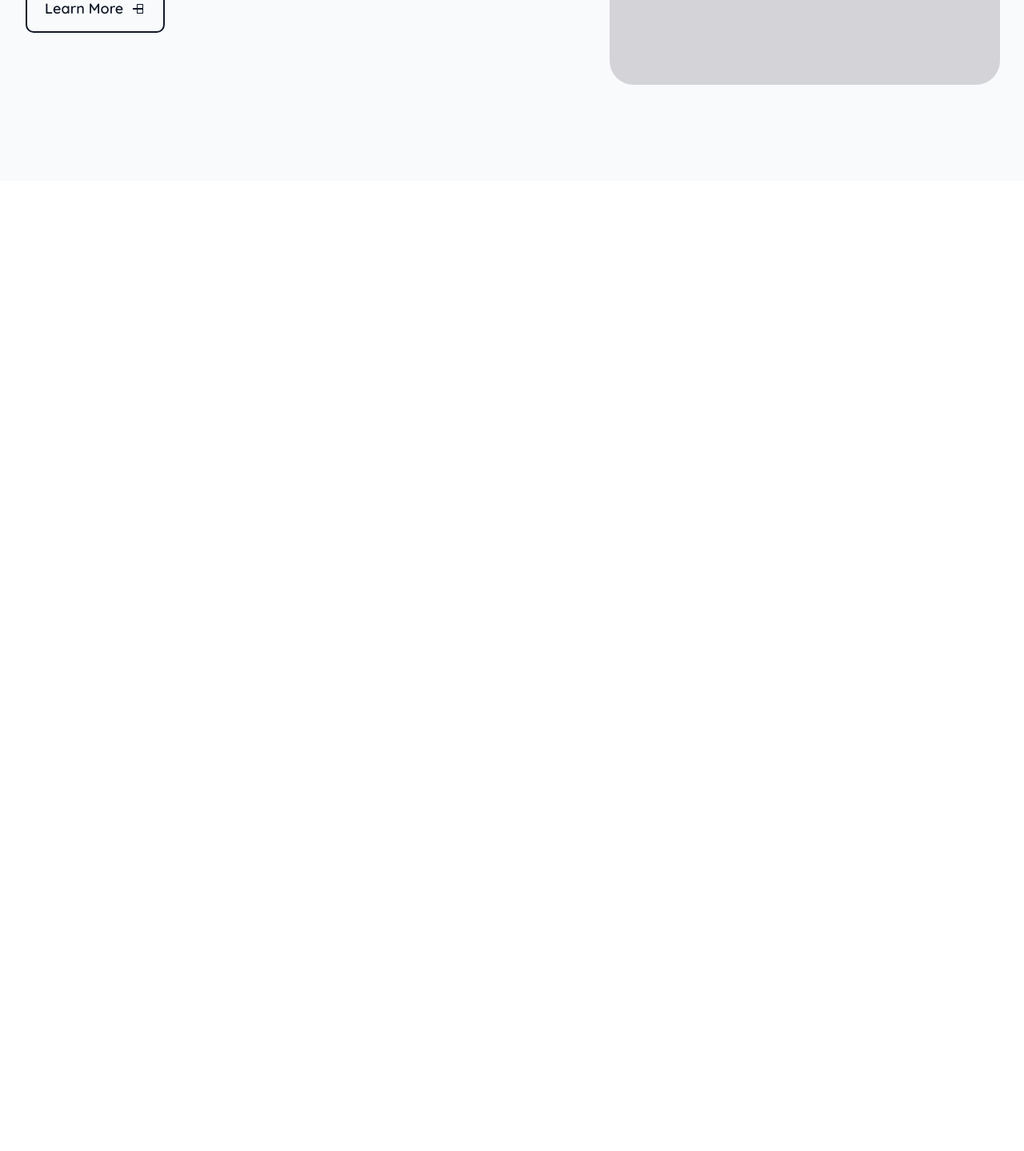
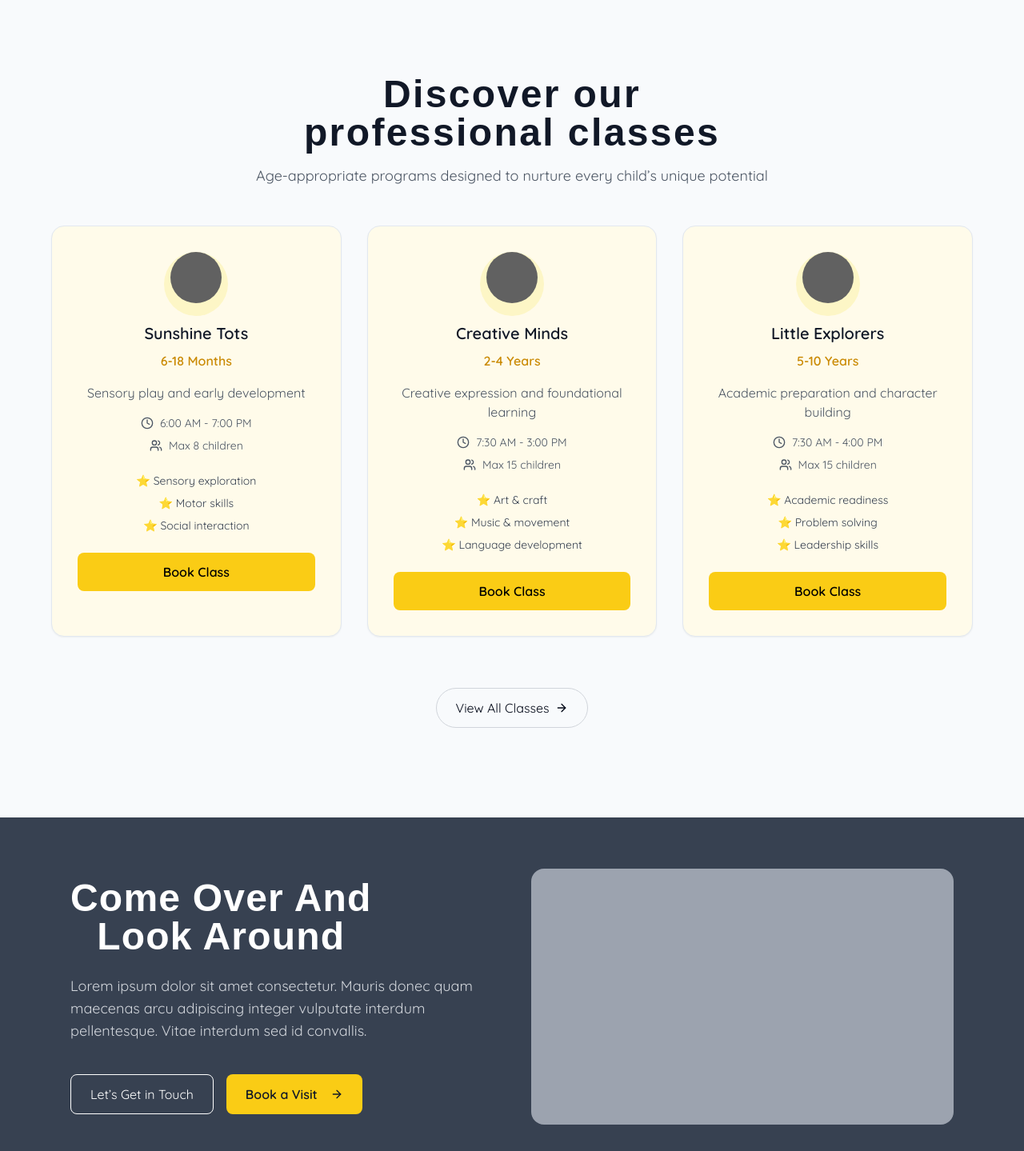
Before and after one commit to kmgmedia/sandton_prep_website, a Next.js app: page / in a window 1280 px wide. Shown: the part 1331-2770 px from the top of the page at 80% size. Before the commit the page ends 1557 px from the top, so only its background shows below. Built offline with nearby package versions, Linux system fonts and the light colour scheme; a web font is replaced by a local one.

Commit message:
Added more sessions to the components; button prop. , Discover, Comeover sessions. Still adding more things to the landing page.

```diff
--- a/app/globals.css
+++ b/app/globals.css
@@ -113,7 +113,7 @@
     --neutrals-400: #4e5371;
     --neutrals-500: #344c4e;
     --neutrals-600: #474247;
-    --neutrals-700: #181c37;
+    --neutrals-700: #374151;
     --neutrals-800: #171c22;
     --neutrals-900: #0e1121;
 
--- /dev/null
+++ b/components/ui/Comeover.tsx
@@ -0,0 +1,41 @@
+    "use client";
+
+    import { ArrowRight } from "lucide-react";
+    import Button from "./button";
+
+    export default function VisitSection() {
+    return (
+      <section className="bg-[var(--neutrals-700)] w-screen py-16 flex justify-center">
+        <div className="max-w-6xl w-full px-6 grid grid-cols-1 md:grid-cols-2 gap-12 items-center">
+          {/* Left Column */}
+          <div className="text-white lg:items-start flex flex-col gap-6">
+            <h2
+              className="text-4xl md:text-5xl font-sandyKids font-bold tracking-wide text-white"
+              style={{ WebkitTextStroke: 0 }}
+            >
+              Come Over And <br />
+              Look Around
+            </h2>
+            <p className="text-gray-300 text-lg font-['Quicksand'] text-left">
+              Lorem ipsum dolor sit amet consectetur. Mauris donec quam maecenas
+              arcu adipiscing integer vulputate interdum pellentesque. Vitae
+              interdum sed id convallis.
+            </p>
+            <div className="flex gap-4 mt-4 flex-wrap">
+              <button className="px-6 py-3 border border-white rounded-lg hover:bg-white hover:text-gray-700 transition">
+                Let’s Get in Touch
+              </button>
+              <Button
+                label="Book a Visit"
+                onClick={() => alert("Book a Visit pressed!")}
+                showArrow
+              />
+            </div>
+          </div>
+
+          {/* Right Column - Placeholder for Image */}
+          <div className="w-full h-64 md:h-80 bg-gray-400 rounded-2xl"></div>
+        </div>
+      </section>
+    );
+    }
--- /dev/null
+++ b/components/ui/Discovercard.tsx
@@ -0,0 +1,104 @@
+"use client";
+import { Clock, Users, ArrowRight } from "lucide-react";
+import { motion } from "framer-motion";
+
+export default function ClassesSection() {
+  const cards = [
+    {
+      title: "Sunshine Tots",
+      age: "6-18 Months",
+      desc: "Sensory play and early development",
+      time: "6:00 AM - 7:00 PM",
+      max: "Max 8 children",
+      features: ["Sensory exploration", "Motor skills", "Social interaction"],
+    },
+    {
+      title: "Creative Minds",
+      age: "2-4 Years",
+      desc: "Creative expression and foundational learning",
+      time: "7:30 AM - 3:00 PM",
+      max: "Max 15 children",
+      features: ["Art & craft", "Music & movement", "Language development"],
+    },
+    {
+      title: "Little Explorers",
+      age: "5-10 Years",
+      desc: "Academic preparation and character building",
+      time: "7:30 AM - 4:00 PM",
+      max: "Max 15 children",
+      features: ["Academic readiness", "Problem solving", "Leadership skills"],
+    },
+  ];
+
+  const cardVariants = {
+    hidden: { opacity: 0, y: 50 },
+    visible: (i: number) => ({
+      opacity: 1,
+      y: 0,
+      transition: { delay: i * 0.2, duration: 0.6 },
+    }),
+  };
+
+  return (
+    <section className="bg-slate-50 py-16 px-6 flex flex-col items-center">
+      {/* Title */}
+      <div className="flex flex-col text-center max-w-2xl mb-12">
+        <h2
+          className="font-sandyKids font-bold text-4xl md:text-5xl text-gray-900 mb-4 tracking-wider"
+          style={{ WebkitTextStroke: 0 }}
+        >
+          Discover our <br />
+          <span className="font-black">professional classes</span>
+        </h2>
+        <p className="text-gray-600 text-lg">
+          Age-appropriate programs designed to nurture every child’s unique
+          potential
+        </p>
+      </div>
+
+      {/* Cards */}
+      <div className="grid grid-cols-1 md:grid-cols-3 gap-8 max-w-6xl w-full">
+        {cards.map((card, index) => (
+          <motion.div
+            key={index}
+            custom={index}
+            initial="hidden"
+            whileInView="visible"
+            viewport={{ once: true, amount: 0.3 }}
+            variants={cardVariants}
+            className="bg-[#FFFBEA] rounded-2xl shadow-sm border p-8 flex flex-col items-center text-center"
+          >
+            <div className="absolute w-20 h-20 rounded-full bg-[var(--secondary-100)] flex items-center justify-center mb-6"></div>
+            <div className=" relative w-16 h-16 rounded-full bg-[var(--primary-800)] flex items-center justify-center mb-6"></div>
+            <h3 className="text-xl font-semibold text-gray-900 mb-2">
+              {card.title}
+            </h3>
+            <p className="text-yellow-600 font-semibold mb-4">{card.age}</p>
+            <p className="text-gray-600 mb-4">{card.desc}</p>
+            <div className="flex items-center justify-center gap-2 text-gray-600 text-sm mb-2">
+              <Clock className="w-4 h-4" /> {card.time}
+            </div>
+            <div className="flex items-center justify-center gap-2 text-gray-600 text-sm mb-6">
+              <Users className="w-4 h-4" /> {card.max}
+            </div>
+            <ul className="text-gray-700 text-sm space-y-2 mb-6">
+              {card.features.map((feature, i) => (
+                <li key={i}>⭐ {feature}</li>
+              ))}
+            </ul>
+            <button className="w-full bg-yellow-400 hover:bg-yellow-500 text-black font-semibold py-3 rounded-lg">
+              Book Class
+            </button>
+          </motion.div>
+        ))}
+      </div>
+
+      {/* View All Button */}
+      <div className="mt-16 mb-12">
+        <button className="flex items-center gap-2 px-6 py-3 border border-gray-300 rounded-full hover:bg-gray-100 transition">
+          View All Classes <ArrowRight className="w-4 h-4" />
+        </button>
+      </div>
+    </section>
+  );
+}
--- a/components/ui/Hero.tsx
+++ b/components/ui/Hero.tsx
@@ -3,6 +3,10 @@
 
     import Image from "next/image";
     import { ArrowRight } from "lucide-react";
+    import Button from "./button";
+    import Discovercard from "./Discovercard";
+    import Comeover from "./Comeover";
+
 
 
     export default function Home() {
@@ -26,7 +30,7 @@
 
         <div className="container mx-auto flex flex-col items-center text-center px-4">
           {/* Heading */}
-          <h1 className="font-sandyKids text-4xl md:text-8xl font-bold text-gray-900 tracking-wider">
+          <h1 className="font-sandyKids text-4xl md:text-8xl font-bold text-gray-900 tracking-wider" style={{ WebkitTextStroke: 0 }}>
             Nurturing{" "}
             <span className="bg-[#FFD900] px-2 text-gray-900">
               Bright Minds,
@@ -80,39 +84,41 @@
             <div className="w-80 h-80 left-[493.92px] top-[160.03px] absolute origin-top-left rotate-[-0.51deg] bg-slate-50  rounded-full"></div>
           </div>
 
-
-          {/* discriptions Session */}
-          <div className="relative w-[1440px] px-28 py-14 inline-flex flex-col justify-start items-start gap-2.5 overflow-hidden">
-            <div className="inline-flex justify-center items-center gap-32">
-              <div className="w-[602px] inline-flex flex-col justify-start items-start gap-12">
-                <div className="self-stretch justify-start text-gray-900 text-lg font-medium font-['Quicksand'] leading-relaxed">
+          {/* descriptions Session */}
+          <div className="relative w-full max-w-[1440px] px-6 md:px-12 lg:px-28 py-8 flex flex-col gap-10 overflow-hidden">
+            <div className="flex flex-col lg:flex-row justify-center items-center lg:items-start gap-12 lg:gap-32">
+              {/* Text Section */}
+              <div className="w-full max-w-[602px] flex flex-col gap-12 text-center lg:text-left">
+                <div className="text-gray-900 text-lg font-medium font-quicksand leading-relaxed">
                   Lorem ipsum dolor sit amet consectetur. Mauris donec quam
                   maecenas arcu adipiscing integer vulputate interdum
                   pellentesque. Vitae interdum sed id convallis nisi lorem elit.
                   Pellentesque imperdiet cras vulputate arcu sit pharetra auctor
                   pellentesque. Nisl amet convallis risus condimentum.
                 </div>
-                <div
-                  data-badge="false"
-                  data-icon="true"
-                  data-size="56"
-                  data-state="Focused"
-                  data-type="Tetriary"
-                  className="px-6 py-4 rounded-[10px] outline outline-2 outline-offset-[-2px] outline-gray-900 inline-flex justify-center items-center gap-2.5 overflow-hidden"
-                >
-                  <div className="flex justify-start items-center gap-2">
-                    <div className="justify-start text-gray-900 text-lg font-semibold font-['Quicksand']">
-                      Learn More
-                    </div>
-                    <div className="w-5 h-5 relative overflow-hidden">
-                      <div className="w-2.5 h-0 left-[4.75px] top-[10px] absolute outline outline-[1.50px] outline-offset-[-0.75px] outline-gray-900"></div>
-                      <div className="w-1.5 h-2.5 left-[10px] top-[4.75px] absolute outline outline-[1.50px] outline-offset-[-0.75px] outline-gray-900"></div>
-                    </div>
-                  </div>
+
+                {/* Button - centered under text */}
+                <div className="flex justify-center lg:justify-start">
+                  <Button
+                    label="Learn More"
+                    onClick={() => alert("Learn More pressed!")}
+                    showArrow
+                  />
                 </div>
               </div>
-              <div className="w-[487.91px] h-96 bg-zinc-300 rounded-[30px]"></div>
+
+              {/* Image / Graphic Section */}
+              <div className="w-full lg:w-[600px] h-[200px] md:h-[300px] bg-zinc-300 rounded-2xl"></div>
             </div>
+          </div>
+
+          {/* Discovered Classes Section */}
+          <div className="flex justify-center lg:justify-start">
+            <Discovercard />
+          </div>
+          {/* Come Over Classes Section */}
+          <div className="flex justify-center lg:justify-start">
+            <Comeover />
           </div>
         </div>
       </main>
--- a/components/ui/button.tsx
+++ b/components/ui/button.tsx
@@ -1,62 +1,24 @@
-"use client";
 
-import Image from "next/image";
-import Link from "next/link";
-import { Phone } from "lucide-react";
+import React from "react";
+import { ArrowRight } from "lucide-react";
 
-export default function Header() {
+interface ButtonProps {
+  label: string;
+  onClick?: () => void;
+  showArrow?: boolean; // new prop
+}
+
+const Button: React.FC<ButtonProps> = ({ label, onClick, showArrow }) => {
   return (
-    <header className="w-full bg-[#FFFEF4] border border-gray-200 rounded-full shadow-sm mt-4 px-6 py-3 flex items-center justify-between max-w-7xl mx-auto font-sans">
-      {/* Logo + Brand */}
-      <div className="flex items-center gap-2">
-        <Image
-          src="/logo.png"
-          alt="Sandton Prep School"
-          width={40}
-          height={40}
-          className="rounded-md"
-        />
-        <div className="flex flex-col leading-tight">
-          <span className="text-lg font-semibold">Sandton</span>
-          <span className="text-sm text-gray-600">Prep. School</span>
-        </div>
-      </div>
+    <button
+      onClick={onClick}
+      className="flex items-center gap-2 px-6 py-3 bg-yellow-400 text-gray-900 font-semibold rounded-lg hover:bg-[#FFD43B] transition"
+    >
+      {label}
+      {/* add arrows/icons here, if showArrow is true */}
+      {showArrow && <ArrowRight className="ml-2 w-4 h-4" />}
+    </button>
+  );
+};
 
-      {/* Nav Links */}
-      <nav className="hidden md:flex gap-8 text-gray-700 font-medium">
-        <Link href="/about" className="hover:text-black">
-          About
-        </Link>
-        <Link href="/classes" className="hover:text-black">
-          Classes
-        </Link>
-        <Link href="/blog" className="hover:text-black">
-          Blog
-        </Link>
-        <Link href="/events" className="hover:text-black">
-          Events
-        </Link>
-        <Link href="/contact" className="hover:text-black">
-          Contact
-        </Link>
-      </nav>
-
-      {/* Phone + CTA */}
-      <div className="flex items-center gap-4">
-        <a
-          href="tel:+2349159116203"
-          className="flex items-center gap-1 text-sm text-gray-700 hover:text-black"
-        >
-          <Phone className="w-4 h-4" />
-          +234 915 911 6203
-        </a>
-        <Link
-          href="/visit"
-          className="bg-yellow-400 hover:bg-yellow-500 text-black font-medium px-4 py-2 rounded-full transition"
-        >
-          Book A Visit
-        </Link>
-      </div>
-    </header>
-  );
-}
+export default Button;
--- a/package.json
+++ b/package.json
@@ -17,6 +17,7 @@
     "@radix-ui/react-tooltip": "^1.2.8",
     "class-variance-authority": "^0.7.1",
     "clsx": "^2.1.1",
+    "framer-motion": "^12.23.12",
     "lucide-react": "^0.540.0",
     "next": "^15.5.0",
     "react": "^19.1.1",
```
Also changed, not shown: 1 other file (tests, documents, lock files or other folders).
